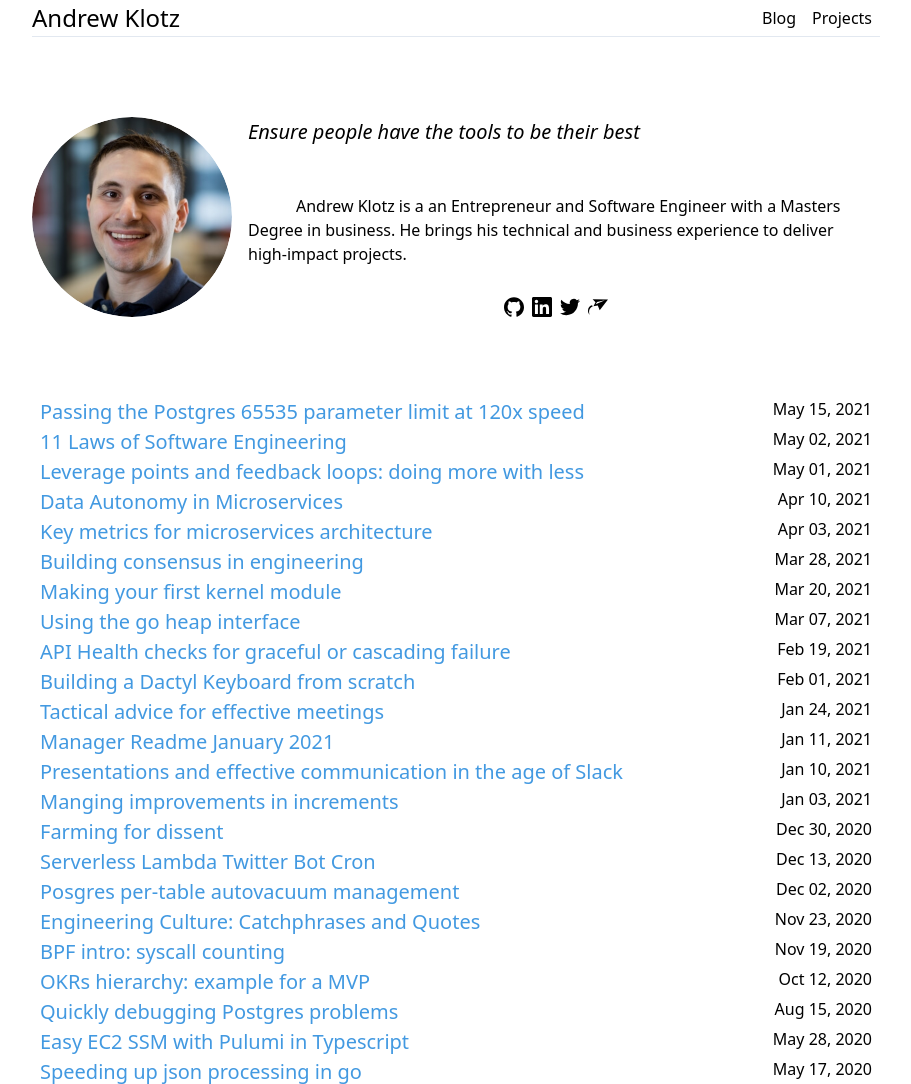
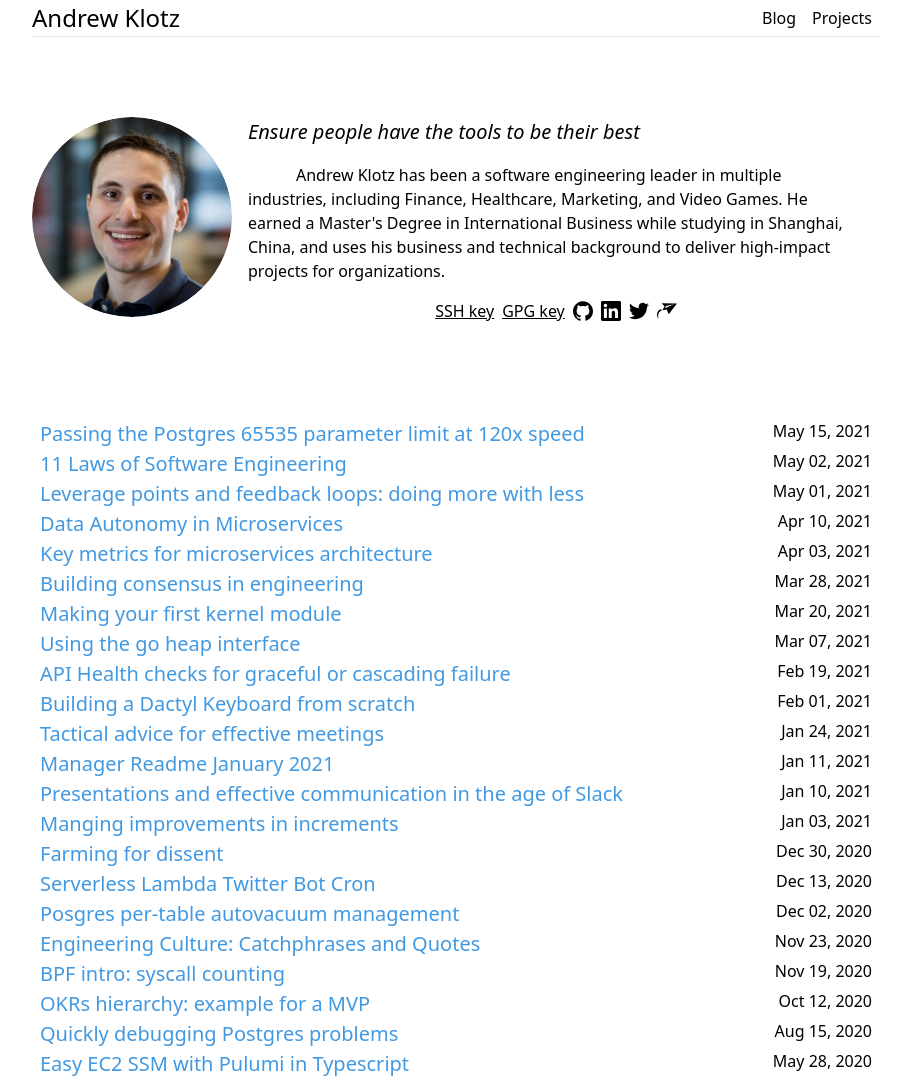
Before and after one commit to KlotzAndrew/klotzandrew.github.io, a Gatsby site: page / in a window 1280 px wide. Shown: the top 1084 px of the page, without its empty margins (184-1095 px from the left). Built offline with nearby package versions, Linux system fonts and the light colour scheme; Gatsby itself is replaced by a stand-in of ours.

Commit message:
info update
Signed-off-by: Andrew Klotz <agc.klotz@gmail.com>

```diff
--- a/src/pages/index.js
+++ b/src/pages/index.js
@@ -17,10 +17,10 @@ const BlogIndex = ({ data, location }) => {
     <Layout location={location} title={siteTitle}>
       <SEO title="" />
 
-      <div className="mt-20 flex">
-        <div className="">
+      <div className="mt-20 lg:flex">
+        <div className="mb-4">
           <Image
-            className=""
+            className="m-auto"
             fluid={data.avatar.childImageSharp.fluid}
             alt={author.name}
             style={{
@@ -34,13 +34,11 @@ const BlogIndex = ({ data, location }) => {
           />
         </div>
 
-        <div className="mx-4 flex flex-col justify-between">
+        <div className="mb-4 mx-4 flex flex-col justify-between">
           <p className="italic bold text-xl mb-4">Ensure people have the tools to be their best</p>
 
-          <p style={{ textIndent: "3em" }}>
-            Andrew Klotz is a an Entrepreneur and Software Engineer with a Masters Degree in
-            business. He brings his technical and business experience to deliver high-impact
-            projects.
+          <p className="mb-4" style={{ textIndent: "3em" }}>
+            Andrew Klotz has been a software engineering leader in multiple industries, including Finance, Healthcare, Marketing, and Video Games. He earned a Master's Degree in International Business while studying in Shanghai, China, and uses his business and technical background to deliver high-impact projects for organizations.
           </p>
           <Social />
         </div>
@@ -48,7 +46,7 @@ const BlogIndex = ({ data, location }) => {
 
       <div className="my-20"></div>
 
-      <div className="flex flex-wrap justify-center">
+      <div className="flex flex-wrap">
         {posts.map(({ node }) => {
           const title = node.frontmatter.title || node.fields.slug;
           const img = node.frontmatter.featured && node.frontmatter.featured.childImageSharp.fluid;
@@ -68,12 +66,11 @@ const BlogIndex = ({ data, location }) => {
                     )}
                   </div> */}
 
-                  <div>
-                    <h3 className="flex justify-between">
-                      <div className="text-xl text-blue-500">{title}</div>
-                      <div>{node.frontmatter.date}</div>
-                    </h3>
-                    {/* <section>
+                  <h3 className="block md:flex justify-between">
+                    <div className="text-xl text-blue-500 truncate">{title}</div>
+                    <div className="">{node.frontmatter.date}</div>
+                  </h3>
+                  {/* <section>
                       <p
                         className=""
                         dangerouslySetInnerHTML={{
@@ -81,7 +78,6 @@ const BlogIndex = ({ data, location }) => {
                         }}
                       />
                     </section> */}
-                  </div>
                 </div>
               </Link>
             </article>
--- a/src/social/social.js
+++ b/src/social/social.js
@@ -24,38 +24,45 @@ const Social = () => {
   const { social } = data.site.siteMetadata;
   return (
     <div className="flex justify-center">
-      <a
-        className="px-1 hover:underline fill-current hover:text-blue-500 hover:blue-500"
-        target="_blank"
-        href={`https://github.com/${social.github}`}
-      >
-        <svg className="h-5 w-5" role="img" viewBox="0 0 24 24" xmlns="http://www.w3.org/2000/svg"><title>GitHub icon</title><path d="M12 .297c-6.63 0-12 5.373-12 12 0 5.303 3.438 9.8 8.205 11.385.6.113.82-.258.82-.577 0-.285-.01-1.04-.015-2.04-3.338.724-4.042-1.61-4.042-1.61C4.422 18.07 3.633 17.7 3.633 17.7c-1.087-.744.084-.729.084-.729 1.205.084 1.838 1.236 1.838 1.236 1.07 1.835 2.809 1.305 3.495.998.108-.776.417-1.305.76-1.605-2.665-.3-5.466-1.332-5.466-5.93 0-1.31.465-2.38 1.235-3.22-.135-.303-.54-1.523.105-3.176 0 0 1.005-.322 3.3 1.23.96-.267 1.98-.399 3-.405 1.02.006 2.04.138 3 .405 2.28-1.552 3.285-1.23 3.285-1.23.645 1.653.24 2.873.12 3.176.765.84 1.23 1.91 1.23 3.22 0 4.61-2.805 5.625-5.475 5.92.42.36.81 1.096.81 2.22 0 1.606-.015 2.896-.015 3.286 0 .315.21.69.825.57C20.565 22.092 24 17.592 24 12.297c0-6.627-5.373-12-12-12" /></svg>
-      </a>
+      <div className="flex justify-center items-center">
+        <a className="px-1 underline fill-current hover:text-blue-500 hover:blue-500" target="_blank" href="https://github.com/klotzandrew.keys">SSH key</a>
+        <a className="px-1 underline fill-current hover:text-blue-500 hover:blue-500" target="_blank" href="https://github.com/klotzandrew.gpg">GPG key</a>
 
+        <SocialIcon
+          title="GitHub icon"
+          href={`https://github.com/${social.github}`}
+          path={<path d="M12 .297c-6.63 0-12 5.373-12 12 0 5.303 3.438 9.8 8.205 11.385.6.113.82-.258.82-.577 0-.285-.01-1.04-.015-2.04-3.338.724-4.042-1.61-4.042-1.61C4.422 18.07 3.633 17.7 3.633 17.7c-1.087-.744.084-.729.084-.729 1.205.084 1.838 1.236 1.838 1.236 1.07 1.835 2.809 1.305 3.495.998.108-.776.417-1.305.76-1.605-2.665-.3-5.466-1.332-5.466-5.93 0-1.31.465-2.38 1.235-3.22-.135-.303-.54-1.523.105-3.176 0 0 1.005-.322 3.3 1.23.96-.267 1.98-.399 3-.405 1.02.006 2.04.138 3 .405 2.28-1.552 3.285-1.23 3.285-1.23.645 1.653.24 2.873.12 3.176.765.84 1.23 1.91 1.23 3.22 0 4.61-2.805 5.625-5.475 5.92.42.36.81 1.096.81 2.22 0 1.606-.015 2.896-.015 3.286 0 .315.21.69.825.57C20.565 22.092 24 17.592 24 12.297c0-6.627-5.373-12-12-12" />} />
 
-      <a
-        className="px-1 hover:underline fill-current hover:text-blue-500 hover:blue-500"
-        target="_blank"
-        href={`https://www.linkedin.com/in/${social.linkedin}`}
-      >
-        <svg className="h-5 w-5" viewBox="0 0 24 24" xmlns="http://www.w3.org/2000/svg"><title>LinkedIn icon</title><path d="M20.447 20.452h-3.554v-5.569c0-1.328-.027-3.037-1.852-3.037-1.853 0-2.136 1.445-2.136 2.939v5.667H9.351V9h3.414v1.561h.046c.477-.9 1.637-1.85 3.37-1.85 3.601 0 4.267 2.37 4.267 5.455v6.286zM5.337 7.433c-1.144 0-2.063-.926-2.063-2.065 0-1.138.92-2.063 2.063-2.063 1.14 0 2.064.925 2.064 2.063 0 1.139-.925 2.065-2.064 2.065zm1.782 13.019H3.555V9h3.564v11.452zM22.225 0H1.771C.792 0 0 .774 0 1.729v20.542C0 23.227.792 24 1.771 24h20.451C23.2 24 24 23.227 24 22.271V1.729C24 .774 23.2 0 22.222 0h.003z" /></svg>
-      </a>
-      <a
-        className="px-1 hover:underline fill-current hover:text-blue-500 hover:blue-500"
-        target="_blank"
-        href={`https://twitter.com/${social.twitter}`}
-      >
-        <svg className="h-5 w-5" role="img" xmlns="http://www.w3.org/2000/svg" viewBox="0 0 24 24"><title>Twitter icon</title><path d="M23.953 4.57a10 10 0 01-2.825.775 4.958 4.958 0 002.163-2.723c-.951.555-2.005.959-3.127 1.184a4.92 4.92 0 00-8.384 4.482C7.69 8.095 4.067 6.13 1.64 3.162a4.822 4.822 0 00-.666 2.475c0 1.71.87 3.213 2.188 4.096a4.904 4.904 0 01-2.228-.616v.06a4.923 4.923 0 003.946 4.827 4.996 4.996 0 01-2.212.085 4.936 4.936 0 004.604 3.417 9.867 9.867 0 01-6.102 2.105c-.39 0-.779-.023-1.17-.067a13.995 13.995 0 007.557 2.209c9.053 0 13.998-7.496 13.998-13.985 0-.21 0-.42-.015-.63A9.935 9.935 0 0024 4.59z" /></svg>
-      </a>
-      <a
-        className="px-1 hover:underline fill-current hover:text-blue-500 hover:blue-500"
-        target="_blank"
-        href={`mailto: ${social.email}`}
-      >
-        <svg className="h-5 w-5" role="img" viewBox="0 0 24 24" xmlns="http://www.w3.org/2000/svg"><title>Minutemailer icon</title><path d="M5.564 2.703l3.45 3.734-2.434 4.798 5.14-.921 2.34 5.646L24 2.926 5.564 2.703zm-.636 8.088l.957-.787-1.234.39-.126-.18.51-.495-.669.27C1.813 10.979 0 13.455 0 16.35c0 1.951.822 3.705 2.133 4.947-.563-.99-.885-2.134-.885-3.355 0-2.865 1.809-5.415 4.315-6.42l.315-.766-.75.331-.211-.285.011-.011zm4.364-1.97L10.89 6l9.398-2.201L9.292 8.821z" /></svg>
-      </a>
+        <SocialIcon
+          title="LinkedIn icon"
+          href={`https://www.linkedin.com/in/${social.linkedin}`}
+          path={<path d="M20.447 20.452h-3.554v-5.569c0-1.328-.027-3.037-1.852-3.037-1.853 0-2.136 1.445-2.136 2.939v5.667H9.351V9h3.414v1.561h.046c.477-.9 1.637-1.85 3.37-1.85 3.601 0 4.267 2.37 4.267 5.455v6.286zM5.337 7.433c-1.144 0-2.063-.926-2.063-2.065 0-1.138.92-2.063 2.063-2.063 1.14 0 2.064.925 2.064 2.063 0 1.139-.925 2.065-2.064 2.065zm1.782 13.019H3.555V9h3.564v11.452zM22.225 0H1.771C.792 0 0 .774 0 1.729v20.542C0 23.227.792 24 1.771 24h20.451C23.2 24 24 23.227 24 22.271V1.729C24 .774 23.2 0 22.222 0h.003z" />} />
+
+        <SocialIcon
+          title="Twitter icon"
+          href={`https://twitter.com/${social.twitter}`}
+          path={<path d="M23.953 4.57a10 10 0 01-2.825.775 4.958 4.958 0 002.163-2.723c-.951.555-2.005.959-3.127 1.184a4.92 4.92 0 00-8.384 4.482C7.69 8.095 4.067 6.13 1.64 3.162a4.822 4.822 0 00-.666 2.475c0 1.71.87 3.213 2.188 4.096a4.904 4.904 0 01-2.228-.616v.06a4.923 4.923 0 003.946 4.827 4.996 4.996 0 01-2.212.085 4.936 4.936 0 004.604 3.417 9.867 9.867 0 01-6.102 2.105c-.39 0-.779-.023-1.17-.067a13.995 13.995 0 007.557 2.209c9.053 0 13.998-7.496 13.998-13.985 0-.21 0-.42-.015-.63A9.935 9.935 0 0024 4.59z" />} />
+
+        <SocialIcon
+          title="Minutemailer icon"
+          href={`mailto: ${social.email}`}
+          path={<path d="M5.564 2.703l3.45 3.734-2.434 4.798 5.14-.921 2.34 5.646L24 2.926 5.564 2.703zm-.636 8.088l.957-.787-1.234.39-.126-.18.51-.495-.669.27C1.813 10.979 0 13.455 0 16.35c0 1.951.822 3.705 2.133 4.947-.563-.99-.885-2.134-.885-3.355 0-2.865 1.809-5.415 4.315-6.42l.315-.766-.75.331-.211-.285.011-.011zm4.364-1.97L10.89 6l9.398-2.201L9.292 8.821z" />} />
+      </div>
+
     </div>
   );
 };
 
+const SocialIcon = ({ title, href, path }) => {
+  return <a
+    className="px-1 hover:underline fill-current hover:text-blue-500 hover:blue-500 "
+    target="_blank"
+    href={href}
+  >
+    <svg className="h-5 w-5" role="img" viewBox="0 0 24 24" xmlns="http://www.w3.org/2000/svg"><title>{title}</title>
+      {path}
+    </svg>
+  </a>
+}
+
 export default Social;
```
